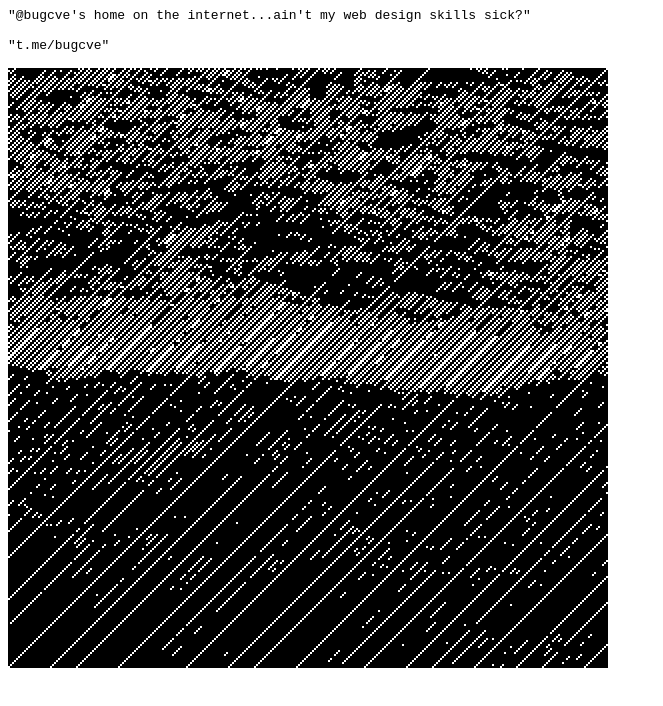
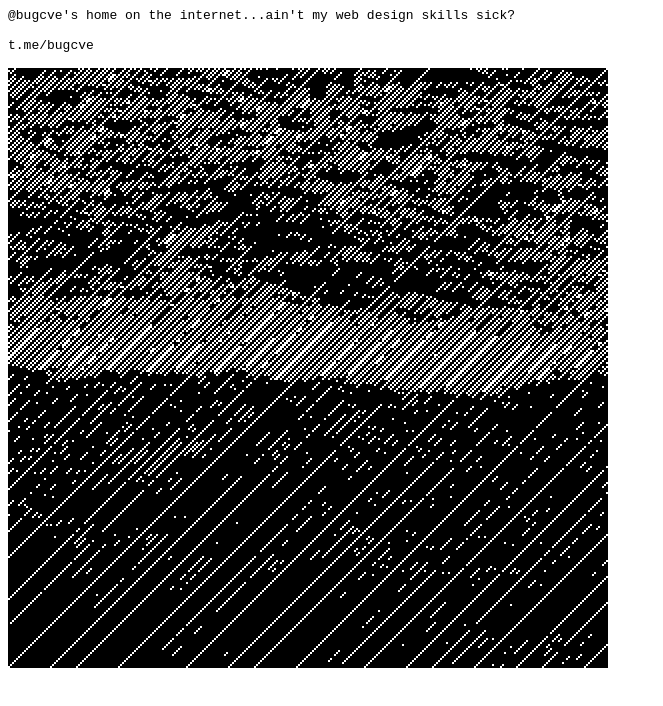
Before and after one commit to bugcve/bugcve.github.io, a plain HTML site: page index.html in a window 1280 px wide. Shown: the whole page, without its empty margins (0-663 px from the left). Drawn offline with Linux system fonts and the light colour scheme.

Commit message:
Update index.html

```diff
--- a/index.html
+++ b/index.html
@@ -10,10 +10,10 @@
     <title>bugcve</title>
 </head>
 <body>
-    "@bugcve's home on the internet...ain't my web design skills sick?"
+    @bugcve's home on the internet...ain't my web design skills sick?
   <br>
   <br>
-  "t.me/bugcve"
+  t.me/bugcve
   <br>
   <br>
   <img src="wave-600.gif">
```
